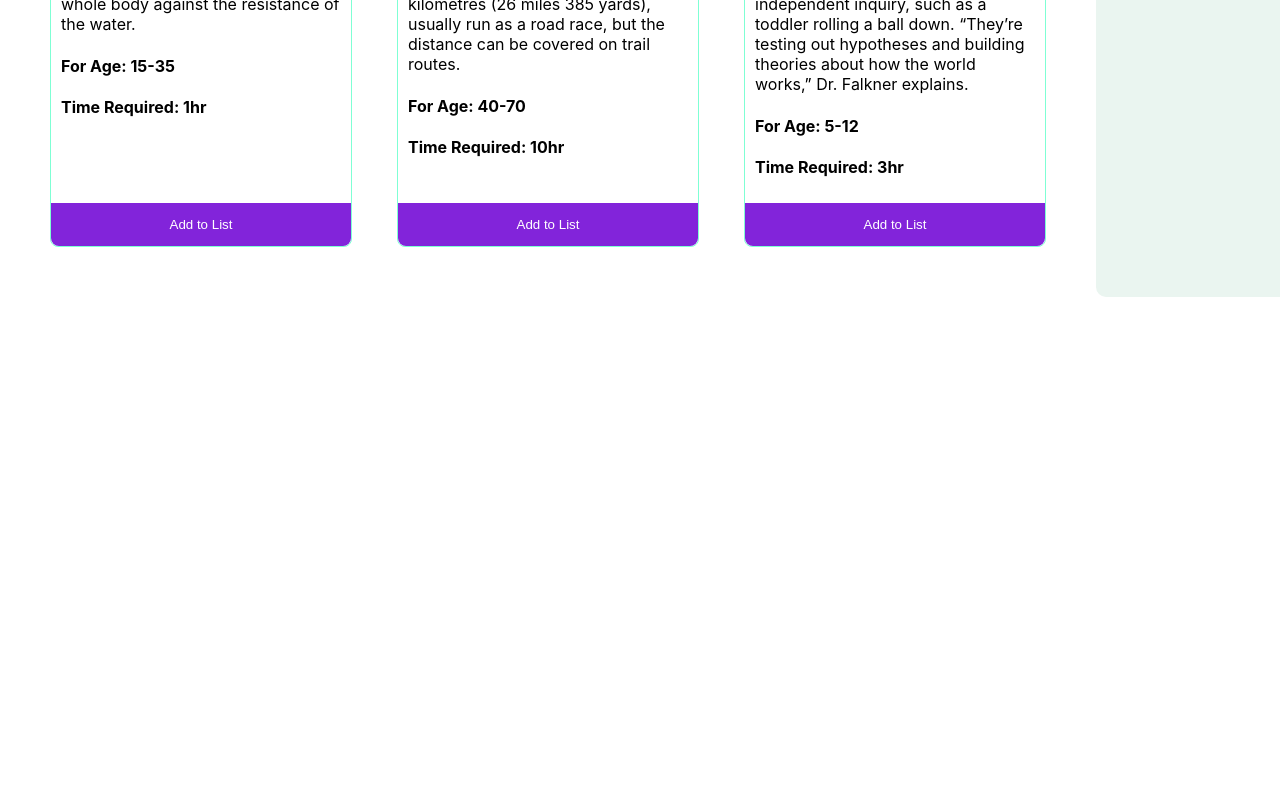
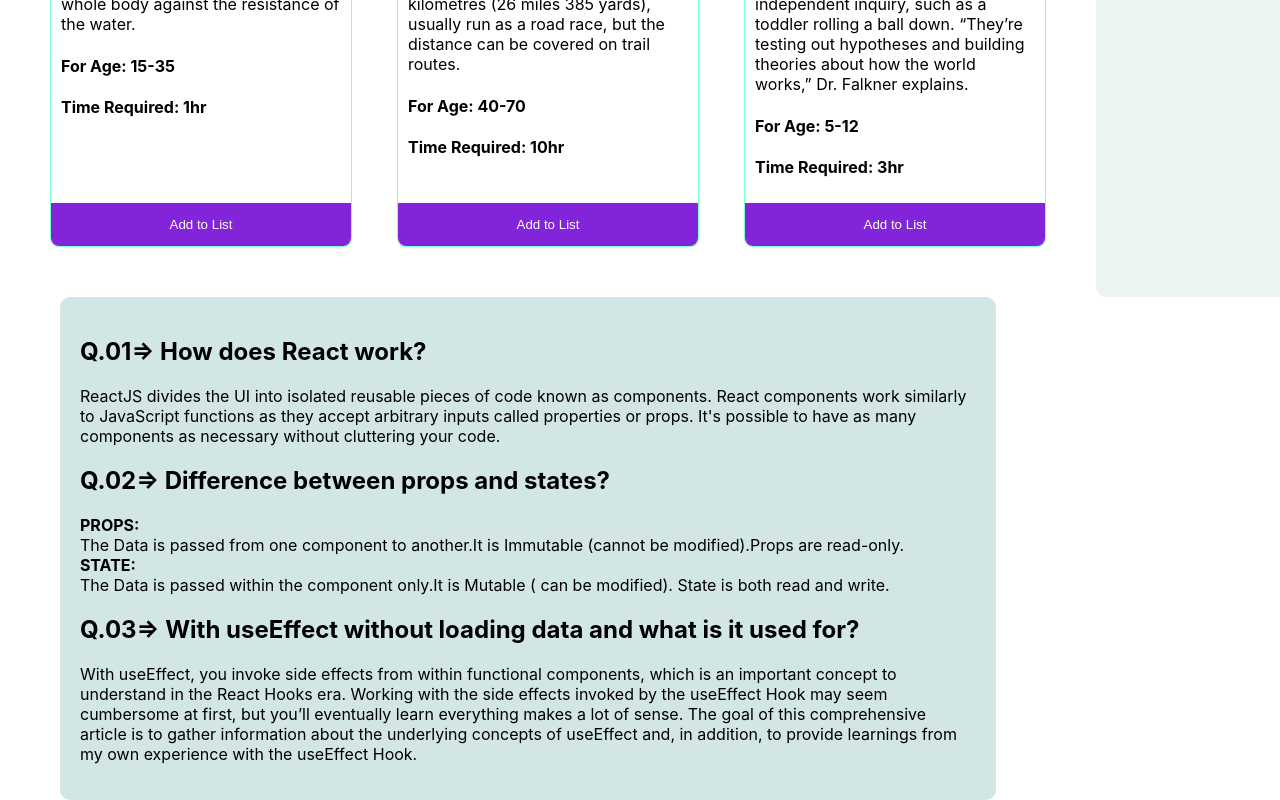
Before and after one commit to mostafizur610/sports-recreation-club, a React (Create React App) app: page / in a window 1280 px wide. Shown: the part 1034-1834 px from the top of the page. Before the commit the page ends 1331 px from the top, so only its background shows below. Built offline with nearby package versions, Linux system fonts and the light colour scheme.

Commit message:
frequently question added

```diff
--- a/package.json
+++ b/package.json
@@ -6,6 +6,7 @@
     "@testing-library/jest-dom": "^5.16.5",
     "@testing-library/react": "^13.4.0",
     "@testing-library/user-event": "^13.5.0",
+    "bootstrap": "^5.2.1",
     "react": "^18.2.0",
     "react-dom": "^18.2.0",
     "react-scripts": "5.0.1",
--- a/src/App.js
+++ b/src/App.js
@@ -1,14 +1,15 @@
 import './App.css';
+import Accordion from './Component/Accordion/Accordion';
 import Heading from './Component/Heading/Heading';
 import Sports from './Component/Sports/Sports';
-// import Sports from './Component/Sports/Sports';
+
 
 function App() {
   return (
     <div>
       <Heading></Heading>
-      {/* <Sports></Sports> */}
       <Sports></Sports>
+      <Accordion></Accordion>
     </div>
   );
 }
--- /dev/null
+++ b/src/Component/Accordion/Accordion.css
@@ -0,0 +1,7 @@
+.frequent-question {
+    background-color: rgb(210, 230, 230);
+    margin-left: 60px;
+    width: 70%;
+    border-radius: 10px;
+    padding: 20px;
+}
--- /dev/null
+++ b/src/Component/Accordion/Accordion.js
@@ -0,0 +1,81 @@
+import React from 'react';
+import './Accordion.css'
+// import '../../../node_modules/bootstrap/dist/css/bootstrap.min.css';
+
+const Accordion = () => {
+    return (
+        <div className='frequent-question'>
+            <div>
+                <h2>Q.01=> How does React work?</h2>
+                <p>ReactJS divides the UI into isolated reusable pieces of code known as components. React components work similarly to JavaScript functions as they accept arbitrary inputs called properties or props. It's possible to have as many components as necessary without cluttering your code.</p>
+            </div>
+            <div>
+                <h2>Q.02=> Difference between props and states?</h2>
+                <p><strong>PROPS:</strong> <br /> The Data is passed from one component to another.It is Immutable (cannot be modified).Props are read-only. <br /><strong>STATE:</strong> <br />	The Data is passed within the component only.It is Mutable ( can be modified).	State is both read and write.</p>
+            </div>
+            <div>
+                <h2>Q.03=> With useEffect without loading data and what is it used for?</h2>
+                <p>
+                    With useEffect, you invoke side effects from within functional components, which is an important concept to understand in the React Hooks era. Working with the side effects invoked by the useEffect Hook may seem cumbersome at first, but you’ll eventually learn everything makes a lot of sense.
+
+                    The goal of this comprehensive article is to gather information about the underlying concepts of useEffect and, in addition, to provide learnings from my own experience with the useEffect Hook.</p>
+            </div>
+        </div>
+
+    );
+};
+
+export default Accordion;
+
+
+
+
+
+
+
+
+
+
+
+
+
+
+
+
+
+
+
+{/* <div>
+            <div className='accordion accordion-flush' id="accordionFlushExample">
+                <div className='accordion-item'>
+                    <h2 className='accordion-header' id="flush-headingOne">
+                        <button className='accordion-button collapsed' type="button" data-bs-toggle="collapse" data-bs-target="#flush-collapseOne" aria-expanded="false" aria-controls="flush-collapseOne">
+                            Accordion Item #1
+                        </button>
+                    </h2>
+                    <div id="flush-collapseOne" className='accordion-collapse collapse' aria-labelledby="flush-headingOne" data-bs-parent="#accordionFlushExample">
+                        <div className='accordion-body'>Placeholder content for this accordion, which is intended to demonstrate the <code>.accordion-flush</code> class. This is the first item's accordion body.</div>
+                    </div>
+                </div>
+                <div className="accordion-item">
+                    <h2 className="accordion-header" id="flush-headingTwo">
+                        <button className="accordion-button collapsed" type="button" data-bs-toggle="collapse" data-bs-target="#flush-collapseTwo" aria-expanded="false" aria-controls="flush-collapseTwo">
+                            Accordion Item #2
+                        </button>
+                    </h2>
+                    <div id="flush-collapseTwo" className="accordion-collapse collapse" aria-labelledby="flush-headingTwo" data-bs-parent="#accordionFlushExample">
+                        <div className="accordion-body">Placeholder content for this accordion, which is intended to demonstrate the <code>.accordion-flush</code> class. This is the second item's accordion body. Let's imagine this being filled with some actual content.</div>
+                    </div>
+                </div>
+                <div className="accordion-item">
+                    <h2 className="accordion-header" id="flush-headingThree">
+                        <button className="accordion-button collapsed" type="button" data-bs-toggle="collapse" data-bs-target="#flush-collapseThree" aria-expanded="false" aria-controls="flush-collapseThree">
+                            Accordion Item #3
+                        </button>
+                    </h2>
+                    <div id="flush-collapseThree" className="accordion-collapse collapse" aria-labelledby="flush-headingThree" data-bs-parent="#accordionFlushExample">
+                        <div className="accordion-body">Placeholder content for this accordion, which is intended to demonstrate the <code>.accordion-flush</code> class. This is the third item's accordion body. Nothing more exciting happening here in terms of content, but just filling up the space to make it look, at least at first glance, a bit more representative of how this would look in a real-world application.</div>
+                    </div>
+                </div>
+            </div>
+        </div> */}
--- a/src/Component/Sports/Sports.css
+++ b/src/Component/Sports/Sports.css
@@ -8,12 +8,14 @@
     grid-template-columns: repeat(3, 1fr);
     gap: 45px;
     margin: 50px;
+
 }
 
 .profile-container {
     /* border: 1px solid aquamarine; */
     background-color: rgb(234, 245, 240);
     border-radius: 10px;
+
 }
 
 .profile {
@@ -78,7 +80,6 @@
     padding: 12px;
 }
 
-
 .btn-activity {
     width: 100%;
     background-color: rgb(130, 36, 218);
--- a/src/Component/Sports/Sports.js
+++ b/src/Component/Sports/Sports.js
@@ -20,6 +20,7 @@ const Sports = () => {
                         activity={activity}
                     ></Activity>)
                 }
+
             </div>
 
 
```
Also changed, not shown: 1 other file (tests, documents, lock files or other folders).
